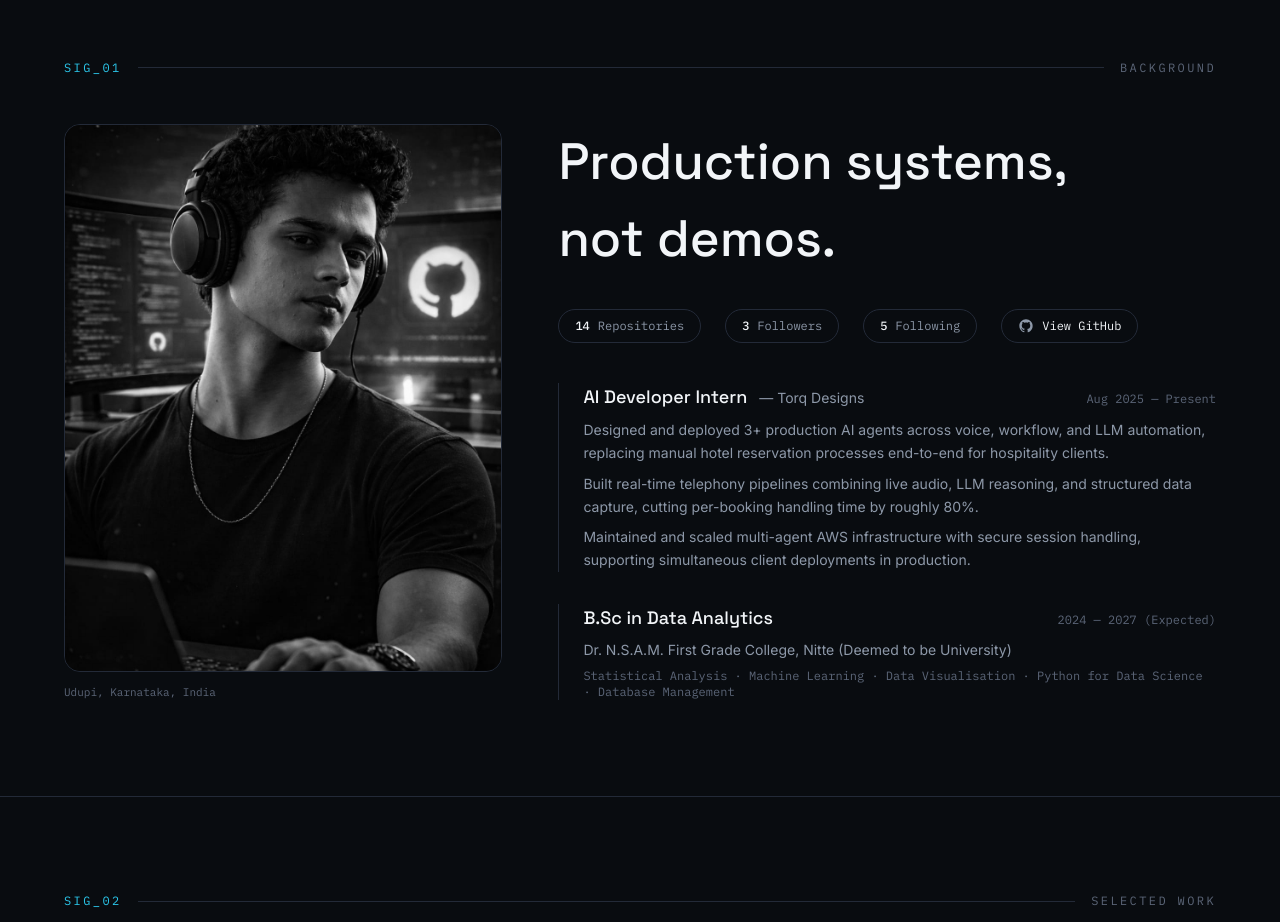
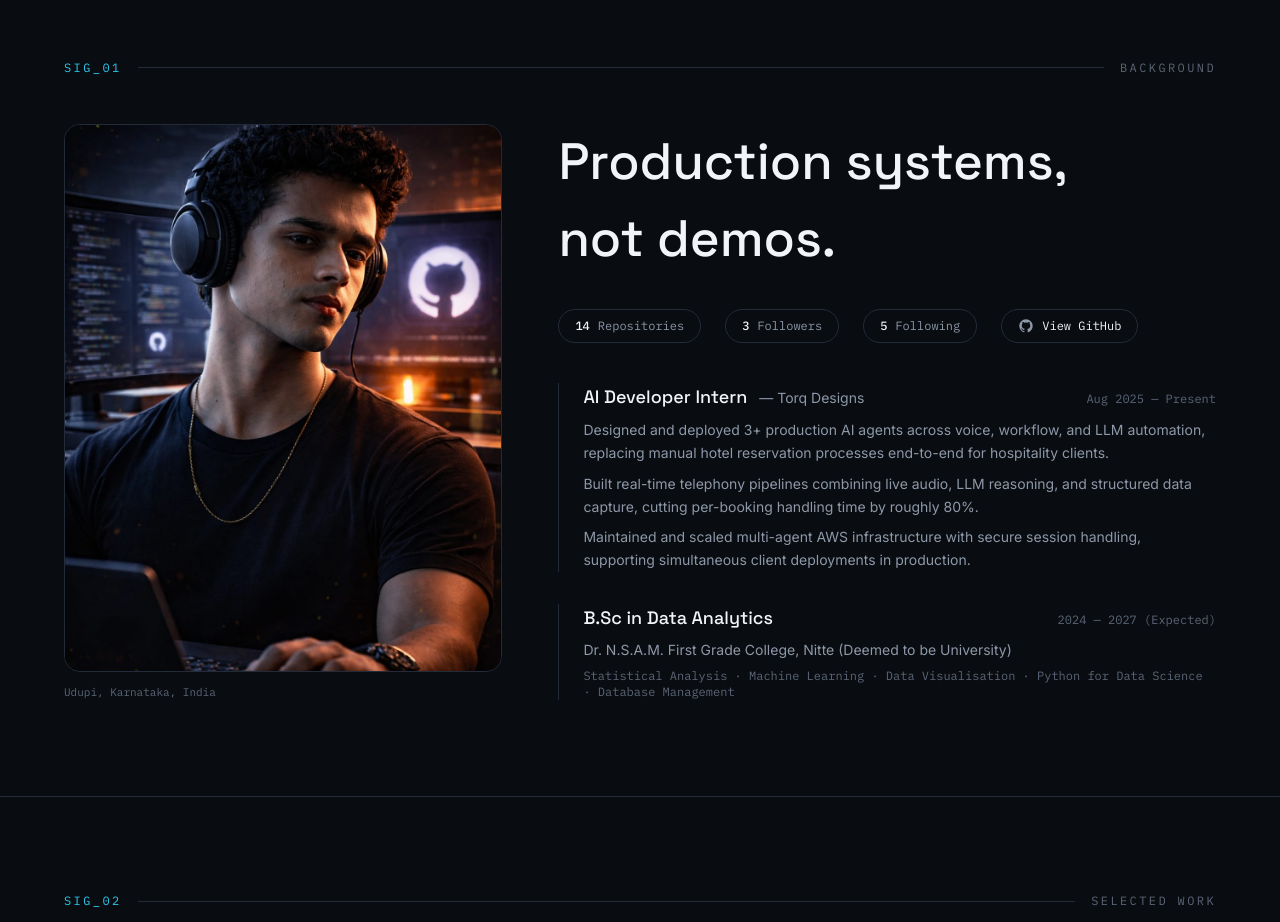
Before and after one commit to MAdityaRao/resume_web, a Next.js app: page / in a window 1280 px wide. Shown: the part 940-1862 px from the top of the page. Built offline with nearby package versions, Linux system fonts and the light colour scheme.

Commit message:
new about

```diff
--- a/components/About.tsx
+++ b/components/About.tsx
@@ -23,7 +23,7 @@ export default function About() {
                 alt="Aditya"
                 fill
                 sizes="(max-width: 768px) 100vw, 400px"
-                className="object-cover grayscale contrast-110"
+                className="object-cover"
                 priority
               />
             </div>
```
